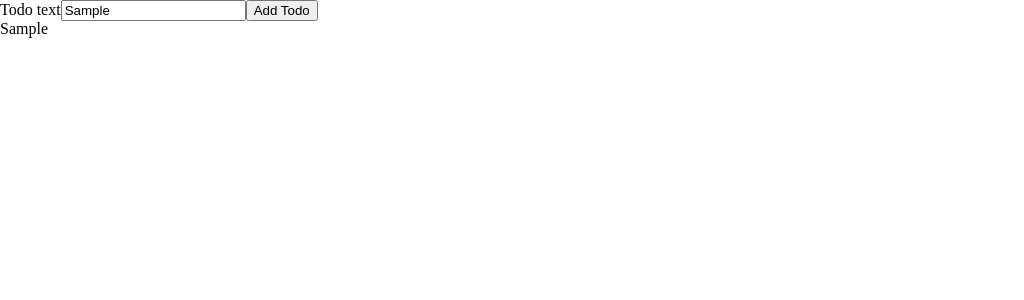
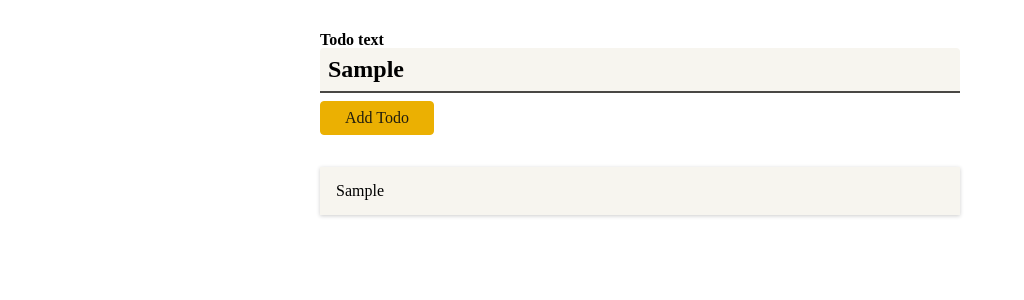
Before and after one commit to Paksubeen/react-practice, a React (Vite) app: page / in a window 1280 px wide. Both pictures are taken after typing "Sample" into the empty fields and a click on the button "Add Todo". Shown: the top 300 px of the page, without its empty margins (0-1024 px from the left). Built offline with nearby package versions, Linux system fonts and the light colour scheme.

Commit message:
💄 컴포넌트 스타일링

```diff
--- a/src/components/NewTodo.tsx
+++ b/src/components/NewTodo.tsx
@@ -1,4 +1,45 @@
+import styled from 'styled-components';
 import React, { useRef } from 'react';
+
+const FormContainer = styled.form`
+  list-style: none;
+  margin: 2rem auto;
+  padding: 0;
+  width: 40rem;
+  & > label {
+    display: block;
+    font-weight: bold;
+    margin-bottom: 0.5rem;
+  }
+  & input {
+    display: block;
+    width: 100%;
+    font: inherit;
+    font-size: 1.5rem;
+    padding: 0.5rem;
+    border-radius: 4px;
+    background-color: #f7f5ef;
+    border: none;
+    border-bottom: 2px solid #494844;
+    border-bottom-right-radius: 0;
+    border-bottom-left-radius: 0;
+    margin-bottom: 0.5rem;
+  }
+  & > button {
+    font: inherit;
+    background-color: #ebb002;
+    border: 1px solid #ebb002;
+    color: #201d0f;
+    padding: 0.5rem 1.5rem;
+    border-radius: 4px;
+    cursor: pointer;
+  }
+  & > button:hover,
+  button:active {
+    background-color: #ebc002;
+    border-color: #ebc002;
+  }
+`;
 
 function NewTodo(props: { onAddTodo: (text: string) => void }) {
   const { onAddTodo } = props;
@@ -17,13 +58,13 @@ function NewTodo(props: { onAddTodo: (text: string) => void }) {
   };
 
   return (
-    <form onSubmit={submitHandler}>
+    <FormContainer onSubmit={submitHandler}>
       <label htmlFor="text">
         Todo text
         <input type="text" id="text" ref={todoTextInputRef} />
       </label>
       <button type="submit">Add Todo</button>
-    </form>
+    </FormContainer>
   );
 }
 
--- a/src/components/TodoItem.tsx
+++ b/src/components/TodoItem.tsx
@@ -1,9 +1,17 @@
+import styled from 'styled-components';
 import Todo from '../models/todo';
+
+const ItemContainer = styled.li`
+  margin: 1rem 0;
+  box-shadow: 0 1px 4px rgba(0, 0, 0, 0.2);
+  padding: 1rem;
+  background-color: #f7f5ef;
+`;
 
 function TodoItem(props: { item: Todo }) {
   const { item } = props;
 
-  return <li key={item.id}>{item.text}</li>;
+  return <ItemContainer key={item.id}>{item.text}</ItemContainer>;
 }
 
 export default TodoItem;
--- a/src/components/Todos.tsx
+++ b/src/components/Todos.tsx
@@ -1,15 +1,23 @@
+import styled from 'styled-components';
 import Todo from '../models/todo';
 import TodoItem from './TodoItem';
+
+const ListContainer = styled.ul`
+  list-style: none;
+  margin: 2rem auto;
+  padding: 0;
+  width: 40rem;
+`;
 
 function Todos(props: { items: Todo[] }) {
   const { items } = props;
 
   return (
-    <ul>
+    <ListContainer>
       {items.map(item => (
         <TodoItem item={item} />
       ))}
-    </ul>
+    </ListContainer>
   );
 }
 
```
